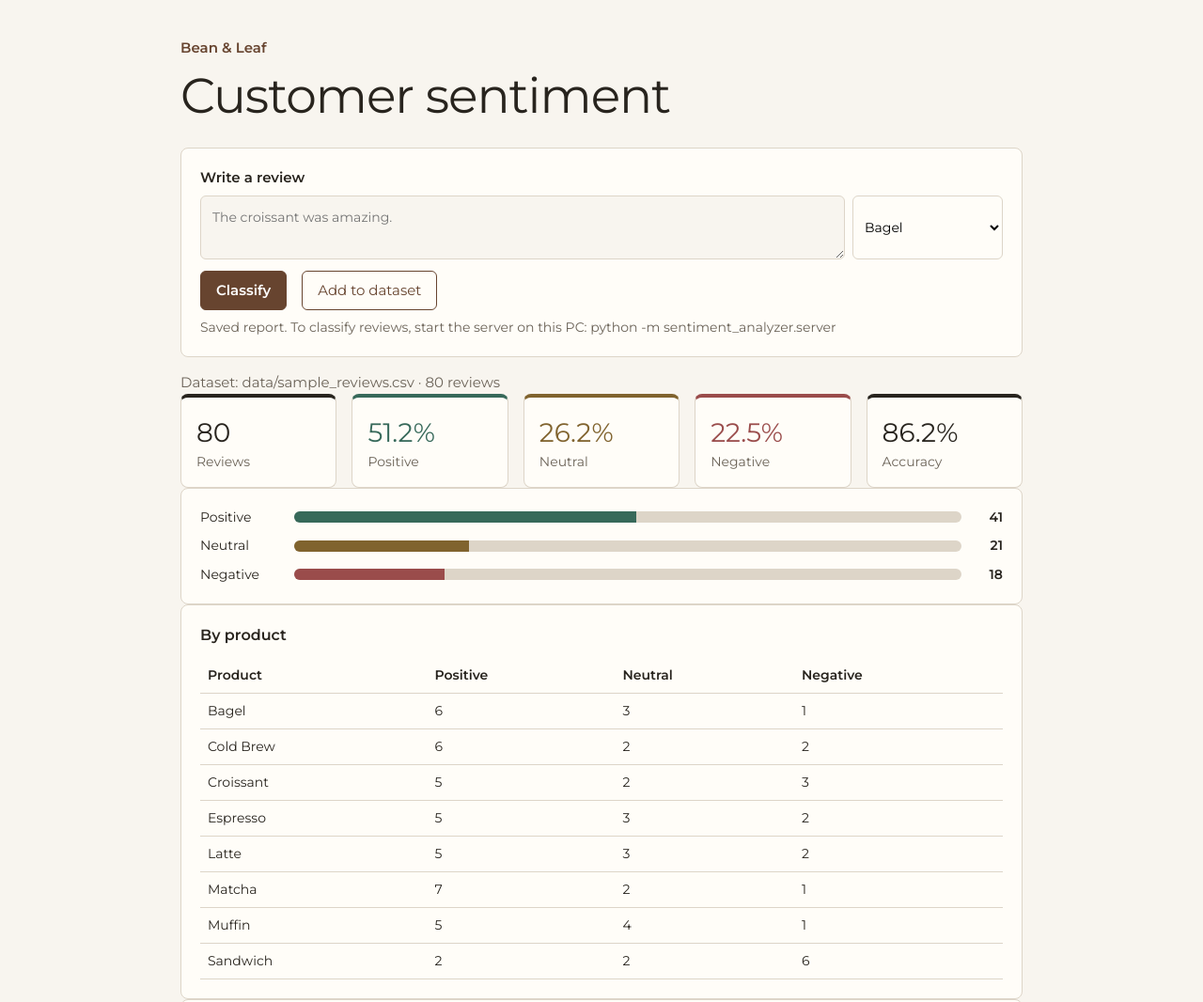
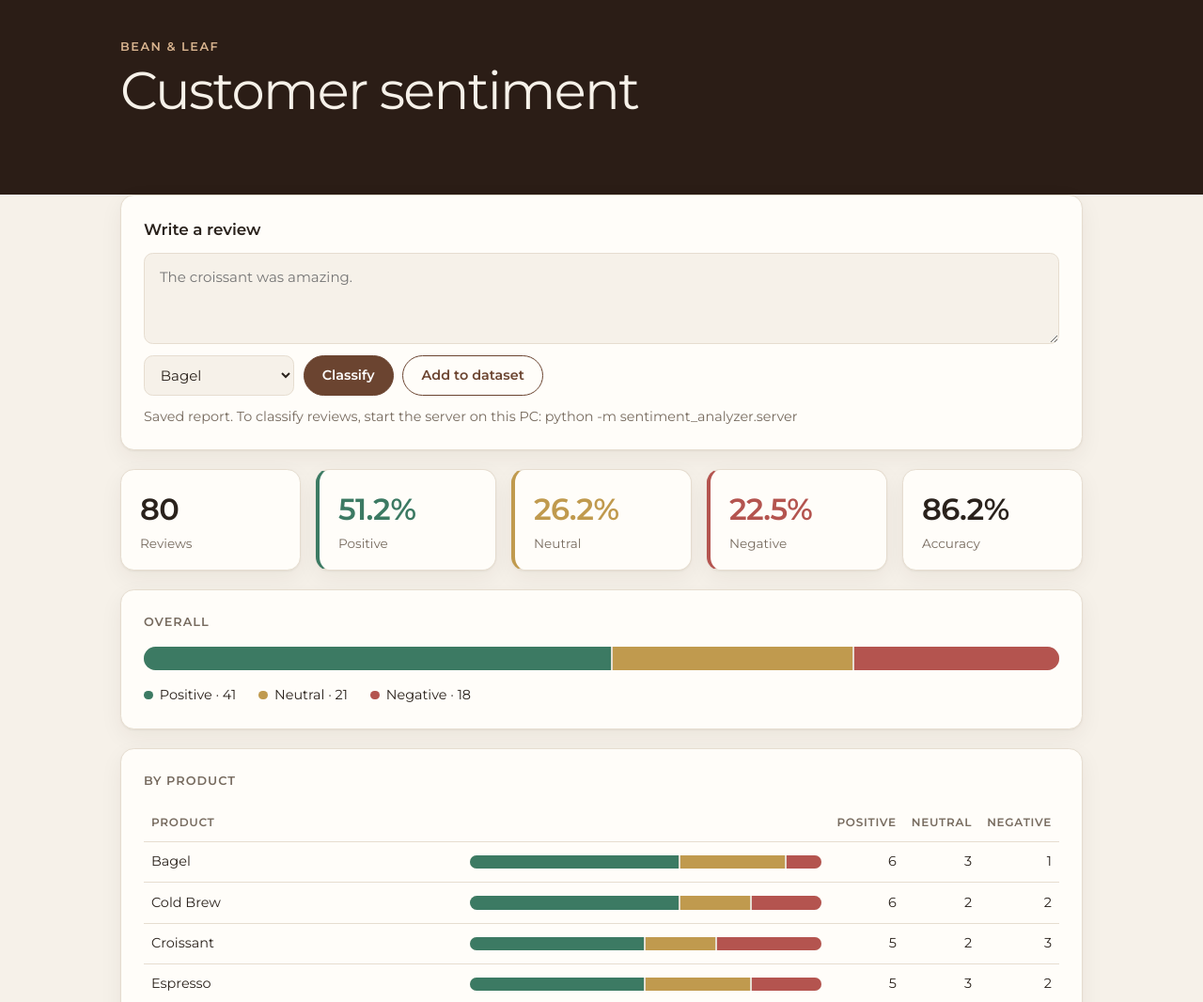
Before and after one commit to GiselCaicedo/ai-sentiment-analyzer, a plain HTML site: page web/index.html in a window 1280 px wide. Shown: the top 1066 px of the page at 94% size. Drawn offline with Linux system fonts and the light colour scheme; no server answers.

Commit message:
feat: nuevo visual de la página (barras por producto, encabezado oscuro)

```diff
--- a/web/app.js
+++ b/web/app.js
@@ -21,10 +21,22 @@ function fillTable(table, header, rows) {
   }
 }
 
+// A bar with three colored parts. Works with percentages or counts (flex-grow keeps the proportion).
+function splitBar(values) {
+  const bar = document.createElement("div");
+  bar.className = "split";
+  for (const label of LABELS) {
+    const part = document.createElement("i");
+    part.className = label;
+    part.style.flexGrow = values[label];
+    bar.append(part);
+  }
+  return bar;
+}
+
 // Draw the dataset report sent by the server (same shape as data/report.json).
 function show(report) {
   current = report;
-  $("source").textContent = "Dataset: data/sample_reviews.csv · " + report.total + " reviews";
 
   // Number cards: total, % per sentiment, accuracy.
   const cards = [["Reviews", report.total, ""]];
@@ -40,22 +52,24 @@ function show(report) {
     $("stats").append(card);
   }
 
-  // Bars: the width of each bar is its percentage.
-  $("bars").replaceChildren();
+  // One bar split in three: the width of each part is its percentage.
+  const legend = document.createElement("div");
+  legend.className = "legend";
   for (const label of LABELS) {
-    const row = document.createElement("div");
-    row.className = "bar " + label;
-    row.innerHTML = "<span></span><div><i></i></div><b></b>";
-    row.querySelector("span").textContent = label;
-    row.querySelector("i").style.width = report.percentages[label] + "%";
-    row.querySelector("b").textContent = report.counts[label];
-    $("bars").append(row);
+    const item = document.createElement("span");
+    item.className = label;
+    item.textContent = label + " · " + report.counts[label];
+    legend.append(item);
   }
+  $("bars").replaceChildren(splitBar(report.percentages), legend);
 
-  // Table by product, and the product list for the free field.
+  // Table by product (with a small bar per product), and the product list for the free field.
   const products = report.by_product.map((p) => p.product);
-  fillTable($("products"), ["Product", "Positive", "Neutral", "Negative"],
-    report.by_product.map((p) => [p.product, p.positive, p.neutral, p.negative]));
+  fillTable($("products"), ["Product", "", "Positive", "Neutral", "Negative"],
+    report.by_product.map((p) => [p.product, "", p.positive, p.neutral, p.negative]));
+  for (const [i, p] of report.by_product.entries()) {
+    $("products").rows[i + 1].cells[1].append(splitBar(p));
+  }
   $("product").replaceChildren(...products.map((name) => new Option(name)));
 
   // Every review with the model's answer, newest first.
--- a/web/index.html
+++ b/web/index.html
@@ -4,35 +4,37 @@
   <meta charset="utf-8">
   <meta name="viewport" content="width=device-width, initial-scale=1">
   <title>Sentiment Analyzer | Bean &amp; Leaf</title>
-  <link rel="stylesheet" href="styles.css?v=3">
-  <script type="module" src="app.js?v=3"></script>
+  <link rel="stylesheet" href="styles.css?v=5">
+  <script type="module" src="app.js?v=5"></script>
 </head>
 <body>
-  <main>
-    <header>
+  <header class="hero">
+    <div class="wrap">
       <p class="brand">Bean &amp; Leaf</p>
       <h1>Customer sentiment</h1>
-    </header>
+    </div>
+  </header>
 
+  <main class="wrap">
     <!-- Free field: classify one review, or add it to the dataset -->
-    <form id="form" class="card">
+    <form id="form" class="card try">
       <label for="review">Write a review</label>
-      <div class="fields">
-        <textarea id="review" rows="2" placeholder="The croissant was amazing."></textarea>
+      <textarea id="review" rows="3" placeholder="The croissant was amazing."></textarea>
+      <div class="actions">
         <select id="product" aria-label="Product"></select>
-      </div>
-      <div class="actions">
         <button type="submit" class="primary">Classify</button>
         <button type="button" id="add">Add to dataset</button>
-        <p id="status" role="status"></p>
       </div>
+      <p id="status" role="status"></p>
     </form>
 
     <!-- Dataset report: filled in by app.js -->
     <section id="results" hidden>
-      <p class="muted" id="source"></p>
       <div class="stats" id="stats"></div>
-      <div class="card" id="bars"></div>
+      <div class="card">
+        <h2>Overall</h2>
+        <div id="bars"></div>
+      </div>
 
       <div class="card">
         <h2>By product</h2>
@@ -42,7 +44,7 @@
       <div class="card">
         <div class="row">
           <h2>Reviews</h2>
-          <a id="download" download="feedback_report.md">Download report</a>
+          <a id="download" class="button" download="feedback_report.md">Download report</a>
         </div>
         <div class="scroll"><table id="table"></table></div>
       </div>
--- a/web/styles.css
+++ b/web/styles.css
@@ -3,65 +3,87 @@
 
 /* Colors used across the page */
 :root {
-  --paper: #f8f5ef;
-  --card: #fffdf8;
-  --ink: #28241e;
-  --muted: #6b6358;
-  --line: #ddd5c8;
-  --accent: #67442f;
-  --positive: #37695a;
-  --neutral: #80632e;
-  --negative: #9a4c4b;
+  --espresso: #2b1d16;
+  --paper: #f6f1e9;
+  --card: #fffdf9;
+  --ink: #2a221c;
+  --muted: #776b5f;
+  --line: #e6ddd0;
+  --accent: #6b4430;
+  --positive: #3c7a63;
+  --neutral: #c09a4e;
+  --negative: #b4544f;
+  --shadow: 0 1px 2px rgb(43 29 22 / .06), 0 8px 24px rgb(43 29 22 / .06);
 }
 
 * { box-sizing: border-box; }
 body { margin: 0; background: var(--paper); color: var(--ink); font: 15px/1.5 "Montserrat", system-ui, sans-serif; }
-main { width: min(100% - 2rem, 56rem); margin: 0 auto; padding: 2.5rem 0 4rem; display: grid; gap: 1rem; }
-h1 { margin: 0; font-size: clamp(2rem, 6vw, 3.25rem); font-weight: 400; letter-spacing: -.02em; }
-h2 { margin: 0 0 .75rem; font-size: 1rem; }
-p { margin: 0; }
+.wrap { width: min(100% - 2rem, 64rem); margin: 0 auto; }
+h1, h2, p { margin: 0; }
+h2 { font-size: .8rem; font-weight: 600; letter-spacing: .08em; text-transform: uppercase; color: var(--muted); margin-bottom: 1rem; }
 [hidden] { display: none !important; }
-.brand { color: var(--accent); font-weight: 600; }
-.muted { color: var(--muted); font-weight: 400; }
 
 /* Sentiment colors: any element with class positive/neutral/negative gets its color */
 .positive { --color: var(--positive); }
 .neutral { --color: var(--neutral); }
 .negative { --color: var(--negative); }
 
-.card { background: var(--card); border: 1px solid var(--line); border-radius: .5rem; padding: 1.25rem; }
+/* Dark header; the form card overlaps its bottom edge */
+.hero { background: var(--espresso); color: #f6f1e9; padding: 2.5rem 0 5rem; }
+.brand { color: #d9b48f; font-weight: 600; font-size: .8rem; letter-spacing: .12em; text-transform: uppercase; }
+h1 { font-size: clamp(2.2rem, 6vw, 3.5rem); font-weight: 400; letter-spacing: -.03em; line-height: 1.1; margin-top: .4rem; }
+main, #results { display: grid; gap: 1.25rem; min-width: 0; }
+main { margin-top: -3.5rem; padding-bottom: 4rem; }
+
+.card { min-width: 0; background: var(--card); border: 1px solid var(--line); border-radius: .9rem; padding: 1.5rem; box-shadow: var(--shadow); }
 
 /* Form */
-label { font-weight: 600; }
-textarea { display: block; width: 100%; padding: .75rem; font: inherit; font-size: .875rem; background: var(--paper); border: 1px solid var(--line); border-radius: .375rem; resize: vertical; }
-.fields { display: grid; grid-template-columns: 1fr 10rem; gap: .5rem; margin: .5rem 0 .75rem; }
-select { font: inherit; font-size: .875rem; padding: .5rem; background: var(--card); border: 1px solid var(--line); border-radius: .375rem; }
-@media (max-width: 30rem) { .fields { grid-template-columns: 1fr; } }
-.actions { display: flex; flex-wrap: wrap; align-items: center; gap: .5rem 1rem; }
-button { font: inherit; padding: .55rem 1rem; border: 1px solid var(--accent); border-radius: .375rem; background: var(--card); color: var(--accent); cursor: pointer; }
-button.primary { background: var(--accent); color: white; font-weight: 600; }
-button:hover { opacity: .85; }
-#status { color: var(--muted); font-size: .875rem; }
-#status b { color: var(--color); text-transform: capitalize; }
+.try { display: grid; gap: .75rem; }
+label { font-weight: 600; font-size: 1.05rem; }
+textarea, select { font: inherit; color: inherit; border: 1px solid var(--line); border-radius: .6rem; background: var(--paper); }
+textarea { width: 100%; padding: .85rem 1rem; resize: vertical; }
+textarea:focus, select:focus, button:focus-visible, .button:focus-visible { outline: 2px solid var(--accent); outline-offset: 2px; }
+.actions { display: flex; flex-wrap: wrap; gap: .6rem; }
+select { padding: .6rem .8rem; min-width: 10rem; }
+button, .button { font: inherit; font-weight: 600; font-size: .9rem; padding: .6rem 1.2rem; border: 1px solid var(--accent); border-radius: 999px; background: transparent; color: var(--accent); cursor: pointer; text-decoration: none; transition: background .15s, color .15s, transform .1s; }
+button:hover, .button:hover { background: var(--accent); color: #fff; }
+button:active, .button:active { transform: scale(.97); }
+button.primary { background: var(--accent); color: #fff; }
+button.primary:hover { background: var(--espresso); }
+#status { color: var(--muted); font-size: .9rem; min-height: 1.5em; }
+#status b { color: var(--color); font-size: 1.15rem; text-transform: capitalize; }
 
 /* Number cards */
-.stats { display: grid; grid-template-columns: repeat(auto-fit, minmax(8rem, 1fr)); gap: 1rem; }
-.stat { display: grid; background: var(--card); border: 1px solid var(--line); border-top: 4px solid var(--color, var(--ink)); border-radius: .5rem; padding: 1rem; }
-.stat strong { font-size: 1.75rem; font-weight: 400; color: var(--color, var(--ink)); }
-.stat span { color: var(--muted); font-size: .875rem; text-transform: capitalize; }
+.stats { display: grid; grid-template-columns: repeat(auto-fit, minmax(min(9rem, 100%), 1fr)); gap: 1rem; }
+.stat { display: grid; gap: .15rem; background: var(--card); border: 1px solid var(--line); border-radius: .9rem; padding: 1.1rem 1.25rem; box-shadow: var(--shadow); }
+.stat strong { font-size: 2rem; font-weight: 600; letter-spacing: -.02em; color: var(--color, var(--ink)); }
+.stat span { color: var(--muted); font-size: .85rem; text-transform: capitalize; }
+.stat.positive, .stat.neutral, .stat.negative { border-left: 4px solid var(--color); }
 
-/* Bars: label | bar | count */
-#bars { display: grid; gap: .6rem; }
-.bar { display: grid; grid-template-columns: 5.5rem 1fr 2rem; align-items: center; gap: .75rem; font-size: .875rem; text-transform: capitalize; }
-.bar div { height: .75rem; background: var(--line); border-radius: 1rem; overflow: hidden; }
-.bar i { display: block; height: 100%; background: var(--color); }
-.bar b { text-align: right; }
+/* Bar split in three colors (overall and per product) */
+.split { display: flex; gap: 2px; height: .9rem; border-radius: 999px; overflow: hidden; background: var(--line); }
+.split i { background: var(--color); }
+#bars .split { height: 1.6rem; }
+.legend { display: flex; flex-wrap: wrap; gap: .5rem 1.5rem; margin-top: 1rem; font-size: .9rem; text-transform: capitalize; }
+.legend span::before, td.positive::before, td.neutral::before, td.negative::before {
+  content: ""; display: inline-block; width: .6rem; height: .6rem; border-radius: 50%; background: var(--color); margin-right: .45rem;
+}
 
 /* Tables */
-.row { display: flex; justify-content: space-between; align-items: baseline; }
-a { color: var(--accent); font-size: .875rem; }
-.scroll { max-height: 28rem; overflow: auto; }
-table { width: 100%; border-collapse: collapse; font-size: .875rem; }
-th, td { padding: .5rem; border-bottom: 1px solid var(--line); text-align: left; }
-th { position: sticky; top: 0; background: var(--card); }
-td.positive, td.neutral, td.negative { color: var(--color); font-weight: 600; text-transform: capitalize; }
+.row { display: flex; justify-content: space-between; align-items: center; margin-bottom: 1rem; }
+.row h2 { margin: 0; }
+.scroll { max-height: 30rem; overflow: auto; }
+.scroll th { position: sticky; top: 0; }
+table { width: 100%; border-collapse: collapse; font-size: .9rem; }
+th, td { padding: .65rem .5rem; border-bottom: 1px solid var(--line); text-align: left; vertical-align: middle; }
+th { background: var(--card); font-size: .75rem; font-weight: 600; text-transform: uppercase; letter-spacing: .06em; color: var(--muted); }
+tr:last-child td { border-bottom: 0; }
+tbody tr:hover td { background: var(--paper); }
+#products td:nth-child(2) { width: 40%; }
+#products td:nth-child(n + 3), #products th:nth-child(n + 3) { text-align: right; width: 5rem; }
+td.positive, td.neutral, td.negative { font-weight: 600; text-transform: capitalize; white-space: nowrap; }
+#table td:last-child { color: var(--muted); }
+
+@media (max-width: 40rem) {
+  #products td:nth-child(2), #products th:nth-child(2) { display: none; }
+}
```
